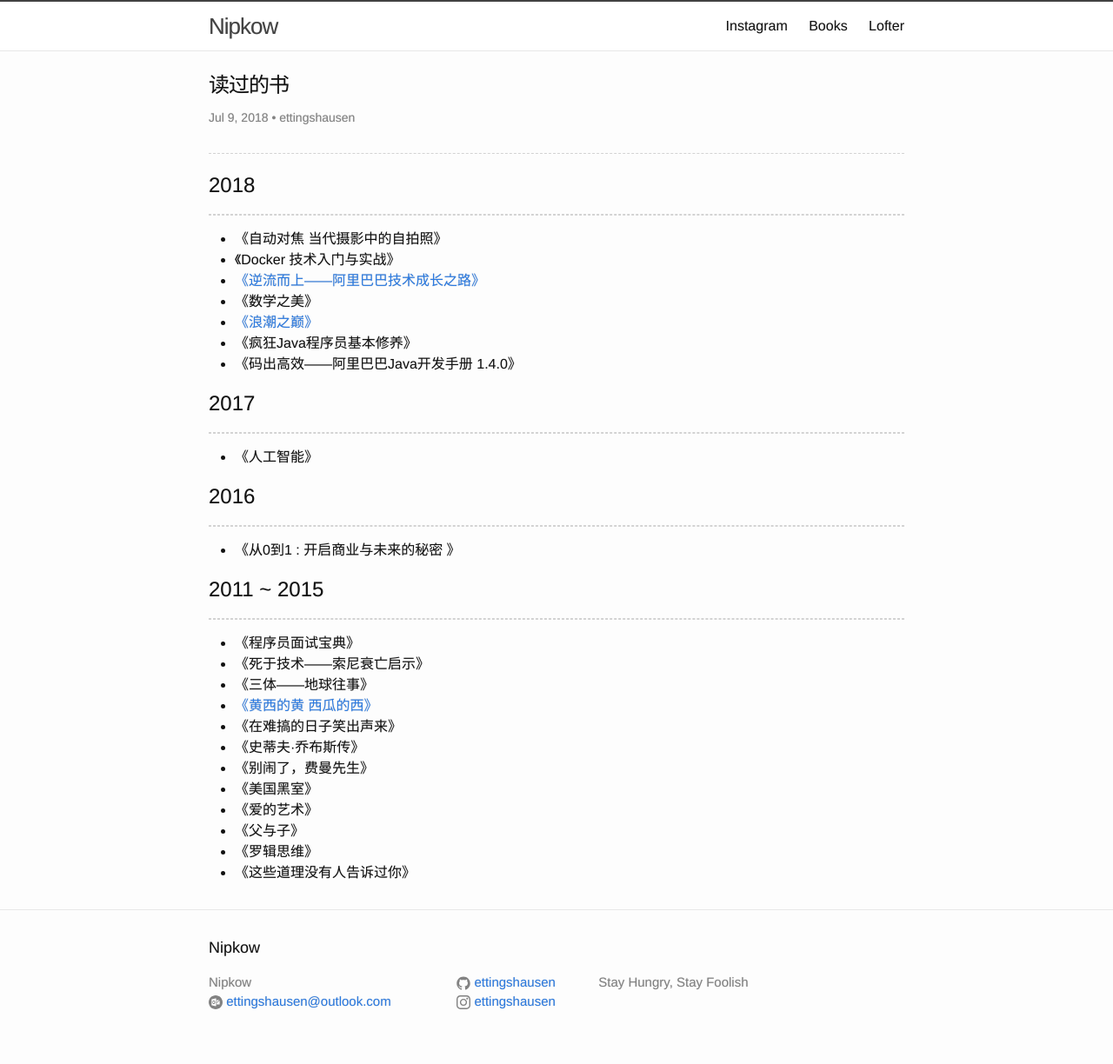
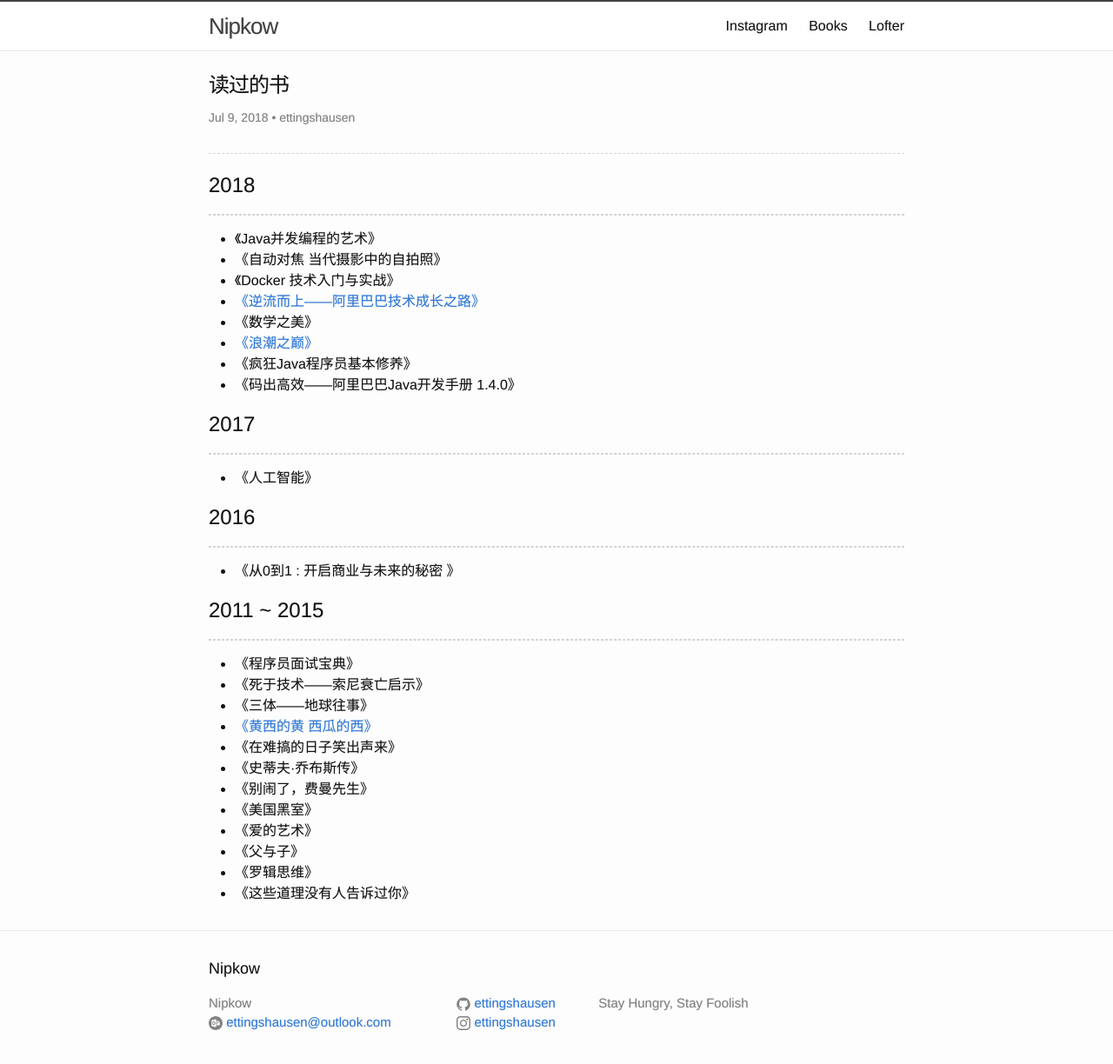
Before and after one commit to ettingshausen/ettingshausen.github.io, a Jekyll site: the page built from books/books.md, in a window 1280 px wide and 1248 px high. Shown: the top 1224 px of the window at 87% size. Built offline with Jekyll 4.4.1, drawn with Linux system fonts in a browser that asks for light colours.

Commit message:
add the book art of java concurrent program

```diff
--- a/books/books.md
+++ b/books/books.md
@@ -8,6 +8,7 @@ date:   2018-07-09 00:54:32 +0800
 
 # 2018
 ---
++ 《Java并发编程的艺术》
 + 《自动对焦 当代摄影中的自拍照》
 + 《Docker 技术入门与实战》
 + [《逆流而上——阿里巴巴技术成长之路》]({% post_url 2018-07-09-swim-against-the-current %})
```
